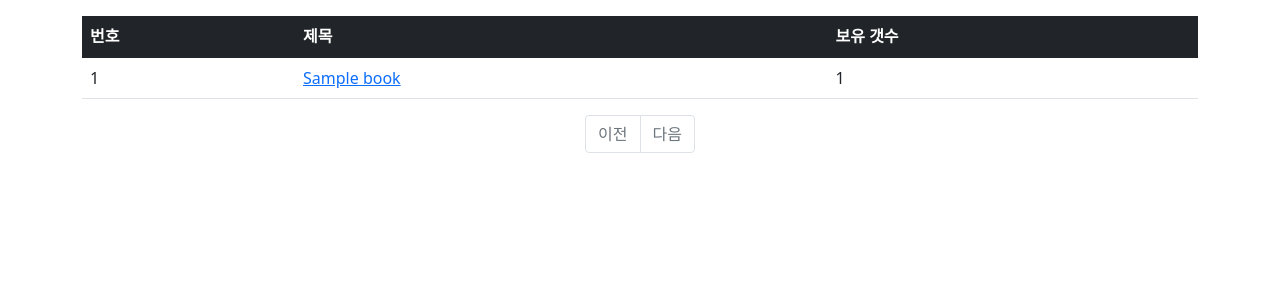
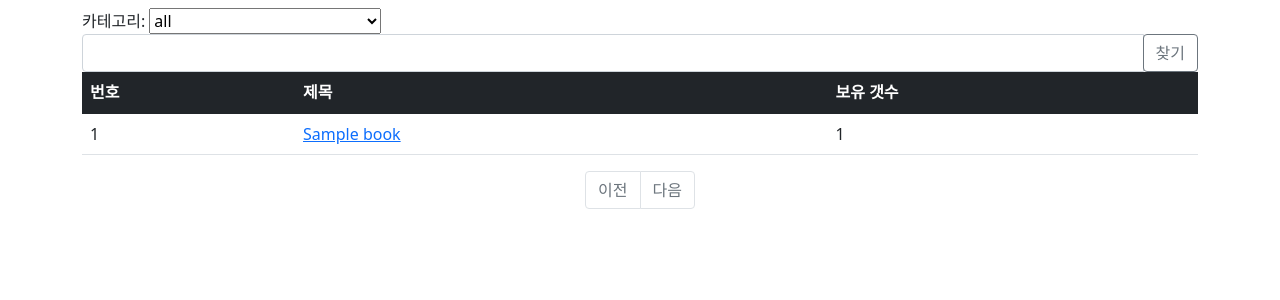
Before and after one commit to SW-Rapid-Response-Team/library-management-website, a Django app: page / in a window 1280 px wide. Shown: the part 57-357 px from the top of the page. Run offline with Django 4.2, Linux system fonts and the light colour scheme; tables that the repository leaves empty hold one stand-in row (values such as "Sample post"); some libraries are stand-ins or nearby versions.

Commit message:
[ADD] - search by category

```diff
--- a/main/SRRT_library/views.py
+++ b/main/SRRT_library/views.py
@@ -4,15 +4,31 @@ from django.http import HttpResponse
 from .models import Book, CheckoutLog
 from datetime import timedelta
 from django.core.paginator import Paginator
-
+from django.db.models import Q
 
 # Create your views here.
 def index(request):
     page = request.GET.get('page', '1')
+    kw = request.GET.get('kw', '')  # 검색어
+    category = request.GET.get('category','all')
     book_list = Book.objects.order_by('-subject')
+    if category != 'all' and kw != '':
+        book_list = book_list.filter(
+            Q(kinds_of_books__icontains=category) &
+            Q(subject__icontains=kw)
+            ).distinct()
+    elif category != 'all' and kw == '':
+        book_list = book_list.filter(
+            Q(kinds_of_books__icontains=category)
+            ).distinct()
+    elif category == 'all' and kw != '':
+        book_list = book_list.filter(
+            Q(subject__icontains=kw)
+            ).distinct()
+
     paginator = Paginator(book_list, 10)
     page_obj = paginator.get_page(page)# 페이지당 10개씩 보여주기
-    context = {'book_list' : page_obj}
+    context = {'book_list' : page_obj,'page': page, 'kw': kw,'category':category}
     return render(request, 'SRRT_library/book_list.html',context)
 
 def detail(request, book_isbn):
--- a/main/templates/SRRT_library/book_list.html
+++ b/main/templates/SRRT_library/book_list.html
@@ -1,6 +1,30 @@
 {% extends 'base.html' %}
 {% block content %}
-<div class="container my-3">
+<div class="container my-2">
+    <div class="row-4">
+        <div>
+            <label for="select_category">카테고리:</label>
+            <select class="custom-select" id="select_category" >
+                <option value="all" selected>all</option>
+                <option value="CG">COMPUTER_GENERAL</option>
+                <option value="PP">PHILOSOPHY_PSYCHOLOGY </option>
+                <option value="RE">RELIGION</option>
+                <option value="SO">SOCIAL</option>
+                <option value="LA">LANGUAGE</option>
+                <option value="SC">SCIENCE</option>
+                <option value="TE">TECHNOLOGY</option>
+                <option value="AR">ARTS_RECREATION</option>
+                <option value="LI">LITERATURE</option>
+                <option value="HG">HISTORY_GEOGRAPHY</option>
+            </select>
+        <div>
+        <div class="input-group">
+            <input type="text" id="search_kw" class="form-control" value="{{ kw|default_if_none:'' }}">
+            <div class="input-group-append">
+                <button class="btn btn-outline-secondary" type="button" id="btn_search">찾기</button>
+            </div>
+        </div>
+    </div>
     <table class="table">
         <thead>
         <tr class="table-dark">
@@ -32,7 +56,8 @@
         <!-- 이전페이지 -->
         {% if question_list.has_previous %}
         <li class="page-item">
-            <a class="page-link" href="?page={{ question_list.previous_page_number }}">이전</a>
+            <a class="page-link" data-page="{{ question_list.previous_page_number }}"
+            href="javascript:void(0)">이전</a>
         </li>
         {% else %}
         <li class="page-item disabled">
@@ -49,15 +74,16 @@
         </li>
         {% else %}
         <li class="page-item">
-            <a class="page-link" href="?page={{ page_number }}">{{ page_number }}</a>
-        </li>
+            <a class="page-link" data-page="{{ page_number }}"
+           href="javascript:void(0)">{{ page_number }}</a>
         {% endif %}
         {% endif %}
         {% endfor %}
         <!-- 다음페이지 -->
         {% if question_list.has_next %}
         <li class="page-item">
-            <a class="page-link" href="?page={{ question_list.next_page_number }}">다음</a>
+            <a class="page-link" data-page="{{ question_list.next_page_number }}"
+           href="javascript:void(0)">다음</a>
         </li>
         {% else %}
         <li class="page-item disabled">
@@ -67,4 +93,31 @@
     </ul>
     <!-- 페이징처리 끝 -->
 </div>
+<form id="searchForm" method="get" action="{% url 'index' %}">
+    <input type="hidden" id="kw" name="kw" value="{{ kw|default_if_none:'' }}">
+    <input type="hidden" id="page" name="page" value="{{ page }}">
+    <input type="hidden" id="category" name="category" value="all">
+</form>
 {% endblock %}
+{% block script %}
+<script type='text/javascript'>
+const page_elements = document.getElementsByClassName("page-link");
+Array.from(page_elements).forEach(function(element) {
+    element.addEventListener('click', function() {
+        document.getElementById('page').value = this.dataset.page;
+        document.getElementById('searchForm').submit();
+    });
+});
+
+
+const btn_search = document.getElementById("btn_search");
+btn_search.addEventListener('click', function() {
+    document.getElementById('kw').value = document.getElementById('search_kw').value;
+    document.getElementById('page').value = 1;  // 검색버튼을 클릭할 경우 1페이지부터 조회한다.
+    document.getElementById('category').value = document.getElementById('select_category').value;
+    document.getElementById('searchForm').submit();
+});
+
+
+</script>
+{% endblock %}
--- a/main/templates/base.html
+++ b/main/templates/base.html
@@ -18,5 +18,9 @@
 <!-- 기본 템플릿 안에 삽입될 내용 End -->
 <!-- Bootstrap JS -->
 <script src="{% static 'bootstrap.min.js' %}"></script>
+<!-- 자바스크립트 Start -->
+{% block script %}
+{% endblock %}
+<!-- 자바스크립트 End -->
 </body>
 </html>
```
